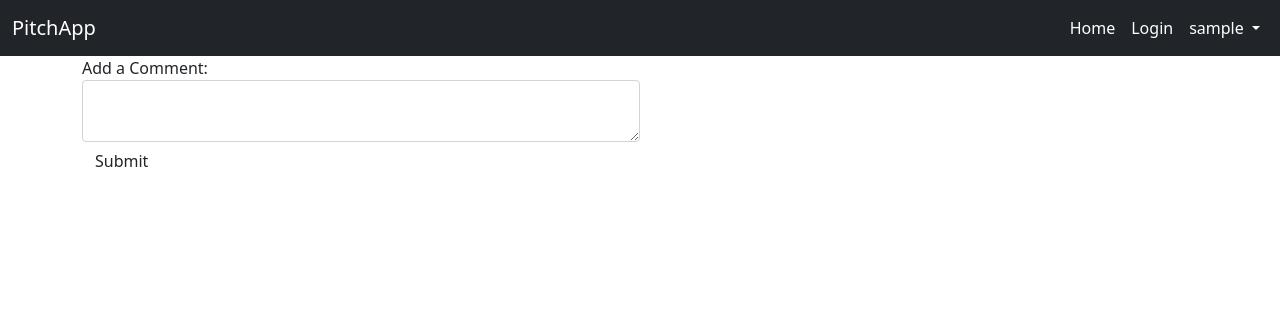
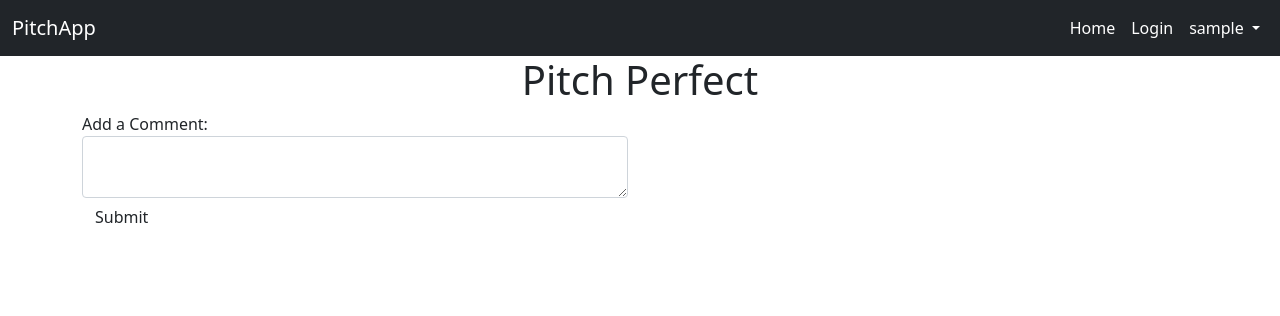
Before and after one commit to TERESIA012/App_Pitch, a Flask app: page /comment/1 in a window 1280 px wide. Shown: the top 316 px of the page. Run offline with Flask 2, Linux system fonts and the light colour scheme; the visitor is signed in with stand-in values (Sample User, id 1); data comes from the database, SQL or seed files in the repository; data that the repository does not hold is empty; some libraries are stand-ins or nearby versions.

Commit message:
style comments form

```diff
--- a/app/static/css/styles.css
+++ b/app/static/css/styles.css
@@ -0,0 +1,3 @@
+h1{
+    text-align: center;
+}
--- a/app/templates/base.html
+++ b/app/templates/base.html
@@ -6,8 +6,13 @@
     <meta name="viewport" content="width=device-width, initial-scale=1">
 
     <!-- Bootstrap CSS -->
-    <link href="https://cdn.jsdelivr.net/npm/bootstrap@5.1.1/dist/css/bootstrap.min.css" rel="stylesheet" integrity="sha384-F3w7mX95PdgyTmZZMECAngseQB83DfGTowi0iMjiWaeVhAn4FJkqJByhZMI3AhiU" crossorigin="anonymous">
-    <link rel="stylesheet" href="{{ url_for('static', filename='css/styles.css') }}">
+    <link href="https://cdn.jsdelivr.net/npm/bootstrap@5.1.1/dist/css/bootstrap.min.css" rel="stylesheet"
+        integrity="sha384-F3w7mX95PdgyTmZZMECAngseQB83DfGTowi0iMjiWaeVhAn4FJkqJByhZMI3AhiU" crossorigin="anonymous">
+    <link rel="stylesheet" href="https://cdnjs.cloudflare.com/ajax/libs/font-awesome/5.15.4/css/all.min.css"
+        integrity="sha512-1ycn6IcaQQ40/MKBW2W4Rhis/DbILU74C1vSrLJxCq57o941Ym01SwNsOMqvEBFlcgUa6xLiPY/NS5R+E6ztJQ=="
+        crossorigin="anonymous" referrerpolicy="no-referrer" />
+    <link rel="stylesheet" href="{{ url_for('static',filename='css/styles.css')}}">
+
     {% if title %}
     <title>Pitch-App</title>
     {% else %}
@@ -21,6 +26,7 @@
     {% include 'navbar.html' %}
     {% endblock %}
 
+    <h1 class="title" style="text-align:center;">Pitch Perfect</h1>
 
     {% block content %}
     {% endblock %}
--- a/app/templates/comment.html
+++ b/app/templates/comment.html
@@ -8,11 +8,18 @@
 <div class="container">
 
 
+    <div class="row">
+
 
         <div class="col-md-6 ">
             {{ wtf.quick_form(form) }}
 
+
+        </div>
+        <div class="col-md-6">
+            <div class="row">
                 {% for comment in comments%}
+                <div class="col-md-12">
                     <div class="card w-50 mt-3">
                         <div class="card-body">
                             <h5 class="card-title"></h5>
@@ -20,16 +27,12 @@
 
                         </div>
                     </div>
-
-
-        <!-- <div class="card text-center">
-            <div class="card-header">
-                {{comment.comment}}
                 </div>
 
-        </div> -->
                 {% endfor%}
 
+            </div>
+        </div>
     </div>
 
 </div>
--- a/app/templates/new_pitch.html
+++ b/app/templates/new_pitch.html
@@ -2,6 +2,7 @@
 {% import 'bootstrap/wtf.html' as wtf %}
 {% block content %}
 <div class="container-fluid">
+
 
 
     <div class="row">
```
Lines whose indentation alone changed are shown as unchanged.
